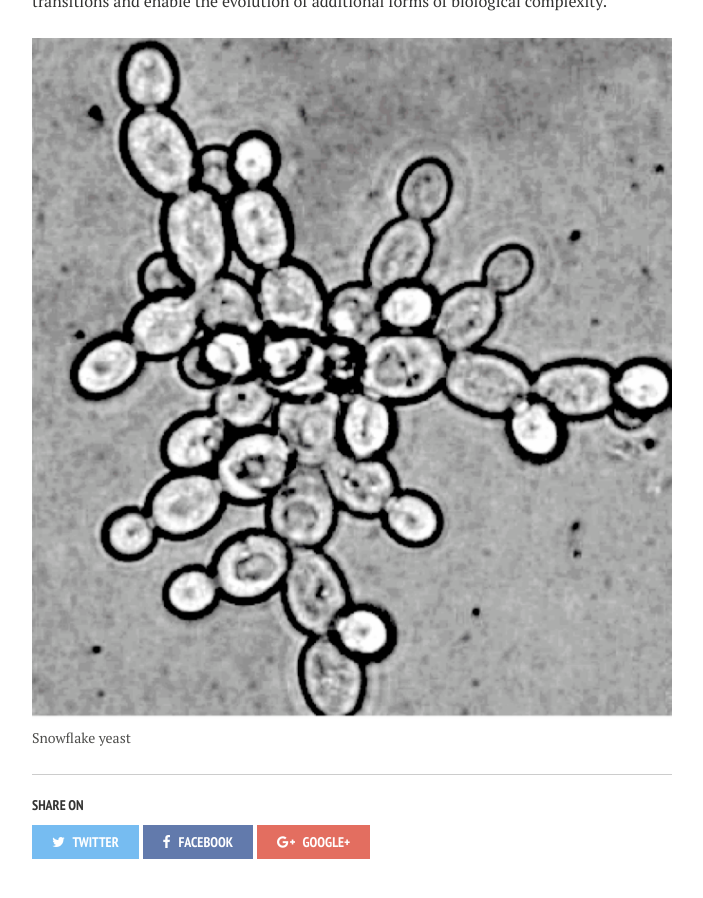
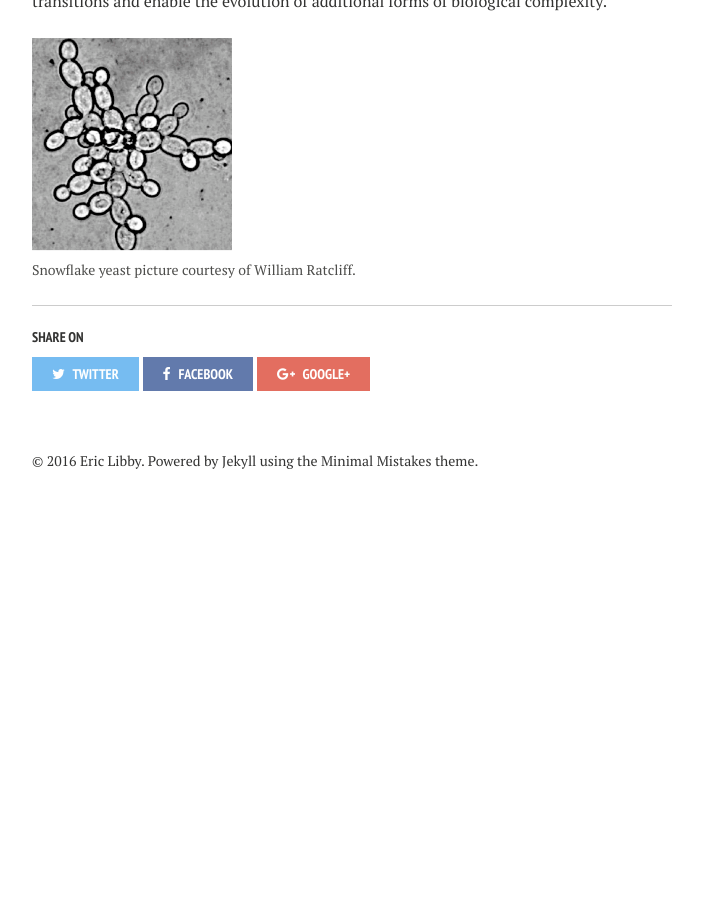
Before and after one commit to ericlibby/oldweb, a Jekyll site: the page built from p_research/index.md, in a window 1280 px wide and 900 px high, scrolled down 841 px. Shown: the whole window, without its empty margins (288-991 px from the left). Built offline with Jekyll 4.4.1, drawn with Linux system fonts in a browser that asks for light colours; nearby versions of some CDN libraries; after the commit the page ends 1360 px from its top, so only the background shows below that.

Commit message:
Fixed yeast image

```diff
--- a/p_research/index.md
+++ b/p_research/index.md
@@ -13,6 +13,6 @@ image:
 Complex life has evolved through a series of major transitions in which existing individuals combine to become parts of a new kind of individual. One key transition was the evolution of multicellularity which made possible significant increases in organismal complexity. While multicellularity has evolved on dozens of independent occasions, these events occurred millions of years ago and are absent from the fossil record. Recent experiments, however, have made it possible to study this transition in the lab by using microorganisms to evolve primitive multicellularity <I> de novo </I>. An example of an experimental system that evolved multicellularity is the yeast <I> Saccharomyces cerevisiae </I>.  Unicellular yeast were grown in liquid media and then subjected to selection for rapid settling by centrifugation. Cluster-forming "snowflake" yeast evolved readily and fixed in the population because they settled more quickly than their unicellular ancestors. Such experimental systems not only allow evolution to be viewed in action but provide excellent opportunities to test hypotheses about the conditions that govern major transitions and enable the evolution of additional forms of biological complexity.
 
 <figure>
-<a href="/images/snow.jpg"><img src="/images/snow.jpg"></a>
-<figcaption> Snowflake yeast </figcaption>
+<a href="/images/snow.jpg"><img src="/images/snow.jpg" width="200"></a>
+<figcaption> Snowflake yeast picture courtesy of William Ratcliff.</figcaption>
 </figure>
```
